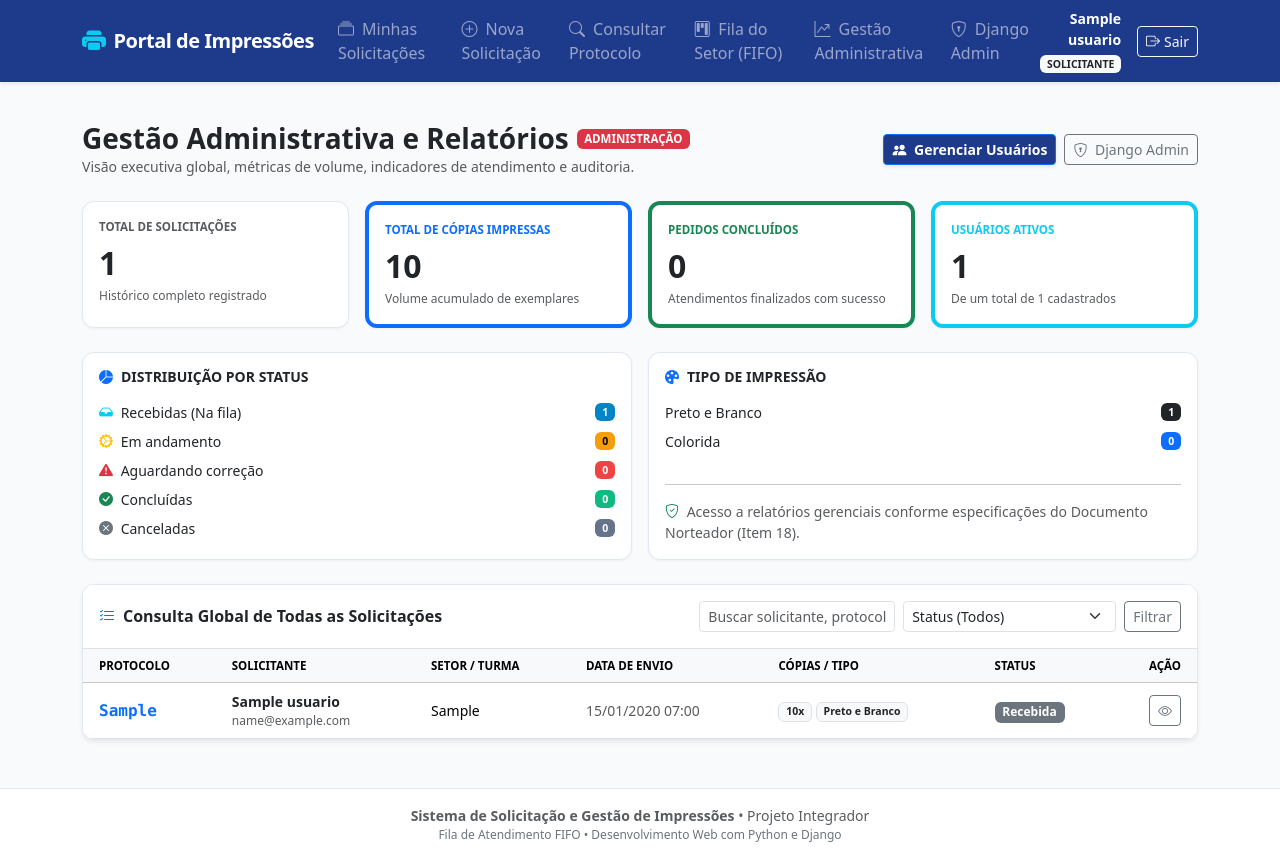
After one commit to jefersonparente-alt/projeto_integrador_impresso, a Django app: page /gestao/ in a window 1280 px wide. The commit adds this page. Run offline with Django 5.2, Linux system fonts and the light colour scheme; a user stored in the database is signed in; tables that the repository leaves empty hold one stand-in row (values such as "Sample post").

Commit message:
feat: add admin panel, user management, and base templates for core app

```diff
--- /dev/null
+++ b/core/templates/admin_panel/painel.html
@@ -0,0 +1,171 @@
+{% extends "base.html" %}
+
+{% block title %}Painel Administrativo e Relatórios • Sistema de Impressões{% endblock %}
+
+{% block content %}
+<div class="container">
+    <!-- Cabeçalho Administrativo -->
+    <div class="d-flex flex-column flex-md-row justify-content-between align-items-start align-items-md-center gap-3 mb-4">
+        <div>
+            <div class="d-flex align-items-center gap-2">
+                <h3 class="fw-bold mb-0 text-dark">Gestão Administrativa e Relatórios</h3>
+                <span class="badge bg-danger text-uppercase" style="font-size: 0.72rem;">Administração</span>
+            </div>
+            <p class="text-muted small mb-0">Visão executiva global, métricas de volume, indicadores de atendimento e auditoria.</p>
+        </div>
+        <div class="d-flex gap-2">
+            <a href="{% url 'gestao_usuarios' %}" class="btn btn-primary btn-sm fw-semibold shadow-sm" style="background-color: var(--primary-color);">
+                <i class="bi bi-people-fill me-1"></i> Gerenciar Usuários
+            </a>
+            <a href="/admin/" target="_blank" class="btn btn-outline-secondary btn-sm" title="Django Admin Nativo">
+                <i class="bi bi-shield-lock me-1"></i> Django Admin
+            </a>
+        </div>
+    </div>
+
+    <!-- Indicadores e Métricas Globais -->
+    <div class="row g-3 mb-4">
+        <div class="col-6 col-md-3">
+            <div class="card card-custom h-100 p-3 bg-white">
+                <div class="text-muted small fw-semibold text-uppercase" style="font-size: 0.72rem;">Total de Solicitações</div>
+                <div class="fs-2 fw-bold text-dark mt-1">{{ total_solicitacoes }}</div>
+                <div class="text-muted small" style="font-size: 0.75rem;">Histórico completo registrado</div>
+            </div>
+        </div>
+        <div class="col-6 col-md-3">
+            <div class="card card-custom h-100 p-3 bg-white border-start border-4 border-primary">
+                <div class="text-primary small fw-semibold text-uppercase" style="font-size: 0.72rem;">Total de Cópias Impressas</div>
+                <div class="fs-2 fw-bold text-dark mt-1">{{ total_copias }}</div>
+                <div class="text-muted small" style="font-size: 0.75rem;">Volume acumulado de exemplares</div>
+            </div>
+        </div>
+        <div class="col-6 col-md-3">
+            <div class="card card-custom h-100 p-3 bg-white border-start border-4 border-success">
+                <div class="text-success small fw-semibold text-uppercase" style="font-size: 0.72rem;">Pedidos Concluídos</div>
+                <div class="fs-2 fw-bold text-dark mt-1">{{ status_counts.concluidas }}</div>
+                <div class="text-muted small" style="font-size: 0.75rem;">Atendimentos finalizados com sucesso</div>
+            </div>
+        </div>
+        <div class="col-6 col-md-3">
+            <div class="card card-custom h-100 p-3 bg-white border-start border-4 border-info">
+                <div class="text-info small fw-semibold text-uppercase" style="font-size: 0.72rem;">Usuários Ativos</div>
+                <div class="fs-2 fw-bold text-dark mt-1">{{ usuarios_ativos }}</div>
+                <div class="text-muted small" style="font-size: 0.75rem;">De um total de {{ total_usuarios }} cadastrados</div>
+            </div>
+        </div>
+    </div>
+
+    <!-- Distribuição por Status e Tipos de Impressão -->
+    <div class="row g-3 mb-4">
+        <div class="col-12 col-md-6">
+            <div class="card card-custom bg-white p-3 h-100">
+                <h6 class="fw-bold mb-3 text-dark small text-uppercase"><i class="bi bi-pie-chart-fill text-primary me-2"></i>Distribuição por Status</h6>
+                <div class="d-flex justify-content-between align-items-center mb-2 small">
+                    <span><i class="bi bi-inbox-fill text-info me-1"></i> Recebidas (Na fila)</span>
+                    <span class="badge badge-recebida">{{ status_counts.recebidas }}</span>
+                </div>
+                <div class="d-flex justify-content-between align-items-center mb-2 small">
+                    <span><i class="bi bi-gear-wide-connected text-warning me-1"></i> Em andamento</span>
+                    <span class="badge badge-em-andamento">{{ status_counts.em_andamento }}</span>
+                </div>
+                <div class="d-flex justify-content-between align-items-center mb-2 small">
+                    <span><i class="bi bi-exclamation-triangle-fill text-danger me-1"></i> Aguardando correção</span>
+                    <span class="badge badge-aguardando-correcao">{{ status_counts.aguardando_correcao }}</span>
+                </div>
+                <div class="d-flex justify-content-between align-items-center mb-2 small">
+                    <span><i class="bi bi-check-circle-fill text-success me-1"></i> Concluídas</span>
+                    <span class="badge badge-concluida">{{ status_counts.concluidas }}</span>
+                </div>
+                <div class="d-flex justify-content-between align-items-center small">
+                    <span><i class="bi bi-x-circle-fill text-secondary me-1"></i> Canceladas</span>
+                    <span class="badge badge-cancelada">{{ status_counts.canceladas }}</span>
+                </div>
+            </div>
+        </div>
+        <div class="col-12 col-md-6">
+            <div class="card card-custom bg-white p-3 h-100">
+                <h6 class="fw-bold mb-3 text-dark small text-uppercase"><i class="bi bi-palette-fill text-primary me-2"></i>Tipo de Impressão</h6>
+                <div class="d-flex justify-content-between align-items-center mb-2 small">
+                    <span>Preto e Branco</span>
+                    <span class="badge bg-dark">{{ tipo_counts.pb }}</span>
+                </div>
+                <div class="d-flex justify-content-between align-items-center mb-3 small">
+                    <span>Colorida</span>
+                    <span class="badge bg-primary">{{ tipo_counts.colorida }}</span>
+                </div>
+                <hr>
+                <div class="small text-muted">
+                    <i class="bi bi-shield-check text-success me-1"></i>
+                    Acesso a relatórios gerenciais conforme especificações do Documento Norteador (Item 18).
+                </div>
+            </div>
+        </div>
+    </div>
+
+    <!-- Consulta Geral de Solicitações (Visão do Administrador) -->
+    <div class="card card-custom bg-white shadow-sm overflow-hidden mb-4">
+        <div class="card-header bg-white border-bottom p-3 d-flex flex-column flex-md-row justify-content-between align-items-md-center gap-2">
+            <h6 class="fw-bold mb-0 text-dark"><i class="bi bi-list-check text-primary me-2"></i>Consulta Global de Todas as Solicitações</h6>
+            <form method="get" class="d-flex gap-2">
+                <input type="text" name="q" class="form-control form-control-sm" placeholder="Buscar solicitante, protocolo..." value="{{ busca }}">
+                <select name="status" class="form-select form-select-sm" onchange="this.form.submit()">
+                    <option value="">Status (Todos)</option>
+                    {% for valor, rotulo in status_choices %}
+                    <option value="{{ valor }}" {% if status_filtro == valor %}selected{% endif %}>{{ rotulo }}</option>
+                    {% endfor %}
+                </select>
+                <button type="submit" class="btn btn-outline-secondary btn-sm">Filtrar</button>
+            </form>
+        </div>
+
+        <div class="table-responsive">
+            <table class="table table-hover align-middle mb-0">
+                <thead class="table-light small text-uppercase" style="font-size: 0.72rem;">
+                    <tr>
+                        <th scope="col" class="ps-3">Protocolo</th>
+                        <th scope="col">Solicitante</th>
+                        <th scope="col">Setor / Turma</th>
+                        <th scope="col">Data de Envio</th>
+                        <th scope="col">Cópias / Tipo</th>
+                        <th scope="col">Status</th>
+                        <th scope="col" class="text-end pe-3">Ação</th>
+                    </tr>
+                </thead>
+                <tbody>
+                    {% for item in solicitacoes %}
+                    <tr>
+                        <td class="ps-3">
+                            <span class="font-monospace fw-bold text-primary">{{ item.protocolo }}</span>
+                        </td>
+                        <td>
+                            <div class="fw-semibold text-dark small">{{ item.solicitante.nome }}</div>
+                            <div class="text-muted" style="font-size: 0.75rem;">{{ item.solicitante.email }}</div>
+                        </td>
+                        <td class="small">{{ item.setor_turma }}</td>
+                        <td class="small text-muted">{{ item.criado_em|date:"d/m/Y H:i" }}</td>
+                        <td class="small">
+                            <span class="badge bg-light text-dark border">{{ item.quantidade_copias }}x</span>
+                            <span class="badge bg-light text-dark border">{{ item.get_tipo_impressao_display }}</span>
+                        </td>
+                        <td>
+                            <span class="badge bg-secondary small">{{ item.get_status_atual_display }}</span>
+                        </td>
+                        <td class="text-end pe-3">
+                            <a href="{% url 'detalhe_solicitacao' protocolo=item.protocolo %}" class="btn btn-outline-secondary btn-sm" title="Ver Detalhes">
+                                <i class="bi bi-eye"></i>
+                            </a>
+                        </td>
+                    </tr>
+                    {% empty %}
+                    <tr>
+                        <td colspan="7" class="text-center py-4 text-muted small">
+                            Nenhuma solicitação encontrada com os critérios informados.
+                        </td>
+                    </tr>
+                    {% endfor %}
+                </tbody>
+            </table>
+        </div>
+    </div>
+</div>
+{% endblock %}
--- a/core/templates/base.html
+++ b/core/templates/base.html
@@ -72,6 +72,11 @@
                             <i class="bi bi-plus-circle me-1"></i> Nova Solicitação
                         </a>
                     </li>
+                    <li class="nav-item">
+                        <a class="nav-link {% if request.resolver_match.url_name == 'consulta_protocolo' %}active fw-semibold{% endif %}" href="{% url 'consulta_protocolo' %}">
+                            <i class="bi bi-search me-1"></i> Consultar Protocolo
+                        </a>
+                    </li>
                     {% if user.is_colaborador or user.is_administrador %}
                     <li class="nav-item">
                         <a class="nav-link {% if 'setor' in request.resolver_match.url_name %}active fw-semibold text-warning{% endif %}" href="{% url 'painel_setor' %}">
@@ -81,8 +86,13 @@
                     {% endif %}
                     {% if user.is_administrador %}
                     <li class="nav-item">
+                        <a class="nav-link {% if 'gestao' in request.resolver_match.url_name %}active fw-semibold text-info{% endif %}" href="{% url 'painel_administrativo' %}">
+                            <i class="bi bi-graph-up-arrow me-1"></i> Gestão Administrativa
+                        </a>
+                    </li>
+                    <li class="nav-item">
                         <a class="nav-link" href="/admin/" target="_blank">
-                            <i class="bi bi-shield-lock me-1"></i> Painel Admin
+                            <i class="bi bi-shield-lock me-1"></i> Django Admin
                         </a>
                     </li>
                     {% endif %}
--- a/core/urls.py
+++ b/core/urls.py
@@ -6,6 +6,9 @@ urlpatterns = [
     path('login/', views.login_view, name='login'),
     path('logout/', views.logout_view, name='logout'),
     path('cadastro/', views.cadastro_view, name='cadastro'),
+
+    # Consulta Rápida por Protocolo (Consulta de Solicitações)
+    path('consulta/', views.consulta_publica_protocolo, name='consulta_protocolo'),
 
     # Área do Solicitante (Minhas Solicitações)
     path('', views.solicitante_home, name='solicitante_home'),
@@ -17,6 +20,10 @@ urlpatterns = [
     path('setor/', views.painel_setor, name='painel_setor'),
     path('setor/atendimento/<str:protocolo>/', views.atendimento_solicitacao, name='atendimento_solicitacao'),
 
+    # Gerenciamento Administrativo (Métricas, Relatórios e Usuários)
+    path('gestao/', views.painel_administrativo, name='painel_administrativo'),
+    path('gestao/usuarios/', views.gestao_usuarios, name='gestao_usuarios'),
+
     # Download seguro de anexos
     path('anexos/<int:anexo_id>/download/', views.download_anexo, name='download_anexo'),
 ]
--- a/core/views.py
+++ b/core/views.py
@@ -24,6 +24,17 @@ def colaborador_required(view_func):
     def _wrapped_view(request, *args, **kwargs):
         if not (request.user.is_colaborador or request.user.is_administrador or request.user.is_superuser):
             raise PermissionDenied("Acesso restrito à equipe do setor de impressos.")
+        return view_func(request, *args, **kwargs)
+    return _wrapped_view
+
+
+def admin_required(view_func):
+    """Decorator para restringir acesso a administradores do sistema."""
+    @wraps(view_func)
+    @login_required
+    def _wrapped_view(request, *args, **kwargs):
+        if not (request.user.is_administrador or request.user.is_superuser):
+            raise PermissionDenied("Acesso restrito a administradores do sistema.")
         return view_func(request, *args, **kwargs)
     return _wrapped_view
 
@@ -385,3 +396,151 @@ def atendimento_solicitacao(request, protocolo):
         'status_choices': Solicitacao.STATUS_CHOICES,
     }
     return render(request, 'setor/atendimento.html', context)
+
+
+# ==============================================================================
+# CONSULTA RÁPIDA DE SOLICITAÇÃO (POR PROTOCOLO)
+# ==============================================================================
+
+def consulta_publica_protocolo(request):
+    """
+    Permite consultar a situação e histórico de uma solicitação a partir do protocolo.
+    """
+    protocolo = request.GET.get('protocolo', '').strip().upper()
+    solicitacao = None
+    historicos = []
+
+    if protocolo:
+        solicitacao = Solicitacao.objects.filter(protocolo=protocolo).first()
+        if solicitacao:
+            historicos = solicitacao.historicos.all().order_by('-data_hora')
+        else:
+            messages.warning(request, f'Nenhuma solicitação encontrada com o protocolo "{protocolo}".')
+
+    return render(request, 'consulta.html', {
+        'protocolo': protocolo,
+        'solicitacao': solicitacao,
+        'historicos': historicos,
+    })
+
+
+# ==============================================================================
+# GERENCIAMENTO ADMINISTRATIVO (RELATÓRIOS E USUÁRIOS)
+# ==============================================================================
+
+@admin_required
+def painel_administrativo(request):
+    """
+    Painel de Gestão e Relatórios da Administração Escolar.
+    Métricas globais de volume, status, tipos de impressão e consulta geral.
+    """
+    from django.db.models import Sum
+
+    qs = Solicitacao.objects.all()
+
+    # Métricas gerais
+    total_solicitacoes = qs.count()
+    total_copias = qs.aggregate(total=Sum('quantidade_copias'))['total'] or 0
+    total_usuarios = Usuario.objects.count()
+    usuarios_ativos = Usuario.objects.filter(is_active=True).count()
+
+    # Distribuição por status
+    status_counts = {
+        'recebidas': qs.filter(status_atual=Solicitacao.STATUS_RECEBIDA).count(),
+        'em_andamento': qs.filter(status_atual=Solicitacao.STATUS_EM_ANDAMENTO).count(),
+        'aguardando_correcao': qs.filter(status_atual=Solicitacao.STATUS_AGUARDANDO_CORRECAO).count(),
+        'concluidas': qs.filter(status_atual=Solicitacao.STATUS_CONCLUIDA).count(),
+        'canceladas': qs.filter(status_atual=Solicitacao.STATUS_CANCELADA).count(),
+    }
+
+    # Distribuição por tipo de impressão
+    tipo_counts = {
+        'pb': qs.filter(tipo_impressao=Solicitacao.TIPO_PB).count(),
+        'colorida': qs.filter(tipo_impressao=Solicitacao.TIPO_COLORIDA).count(),
+    }
+
+    # Filtros de consulta geral
+    status_filtro = request.GET.get('status', '').strip()
+    busca = request.GET.get('q', '').strip()
+    solicitacoes = qs.order_by('-criado_em')
+
+    if status_filtro and status_filtro in dict(Solicitacao.STATUS_CHOICES):
+        solicitacoes = solicitacoes.filter(status_atual=status_filtro)
+
+    if busca:
+        solicitacoes = solicitacoes.filter(
+            Q(protocolo__icontains=busca) |
+            Q(solicitante__nome__icontains=busca) |
+            Q(solicitante__email__icontains=busca) |
+            Q(setor_turma__icontains=busca)
+        )
+
+    context = {
+        'total_solicitacoes': total_solicitacoes,
+        'total_copias': total_copias,
+        'total_usuarios': total_usuarios,
+        'usuarios_ativos': usuarios_ativos,
+        'status_counts': status_counts,
+        'tipo_counts': tipo_counts,
+        'solicitacoes': solicitacoes[:50],  # Limite para exibição
+        'status_filtro': status_filtro,
+        'busca': busca,
+        'status_choices': Solicitacao.STATUS_CHOICES,
+    }
+    return render(request, 'admin_panel/painel.html', context)
+
+
+@admin_required
+def gestao_usuarios(request):
+    """
+    Gestão de Usuários e Permissões.
+    Permite aos administradores alterar perfis e ativar/desativar contas.
+    """
+    if request.method == 'POST':
+        usuario_id = request.POST.get('usuario_id')
+        acao = request.POST.get('acao')
+        usuario_alvo = get_object_or_404(Usuario, id=usuario_id)
+
+        # Não permite auto-desativação do próprio administrador conectado
+        if usuario_alvo == request.user and acao == 'alternar_status':
+            messages.error(request, 'Você não pode desativar sua própria conta de administrador.')
+            return redirect('gestao_usuarios')
+
+        if acao == 'alterar_perfil':
+            novo_perfil = request.POST.get('novo_perfil')
+            if novo_perfil in dict(Usuario.PERFIL_CHOICES):
+                usuario_alvo.perfil = novo_perfil
+                if novo_perfil == Usuario.PERFIL_ADMINISTRADOR:
+                    usuario_alvo.is_staff = True
+                usuario_alvo.save()
+                messages.success(request, f'Perfil de {usuario_alvo.nome} atualizado para "{usuario_alvo.get_perfil_display()}".')
+
+        elif acao == 'alternar_status':
+            usuario_alvo.is_active = not usuario_alvo.is_active
+            usuario_alvo.save()
+            estado = "ativada" if usuario_alvo.is_active else "desativada"
+            messages.success(request, f'Conta de {usuario_alvo.nome} foi {estado} com sucesso.')
+
+        return redirect('gestao_usuarios')
+
+    perfil_filtro = request.GET.get('perfil', '').strip()
+    busca = request.GET.get('q', '').strip()
+    usuarios = Usuario.objects.all().order_by('nome')
+
+    if perfil_filtro and perfil_filtro in dict(Usuario.PERFIL_CHOICES):
+        usuarios = usuarios.filter(perfil=perfil_filtro)
+
+    if busca:
+        usuarios = usuarios.filter(
+            Q(nome__icontains=busca) |
+            Q(email__icontains=busca) |
+            Q(setor_turma__icontains=busca)
+        )
+
+    context = {
+        'usuarios': usuarios,
+        'perfil_filtro': perfil_filtro,
+        'busca': busca,
+        'perfil_choices': Usuario.PERFIL_CHOICES,
+    }
+    return render(request, 'admin_panel/usuarios.html', context)
```
Also changed, not shown: core/templates/admin_panel/usuarios.html (added, +142 -0 lines), core/templates/consulta.html (added, +114 -0 lines), core/tests.py (+49 -0 lines).
